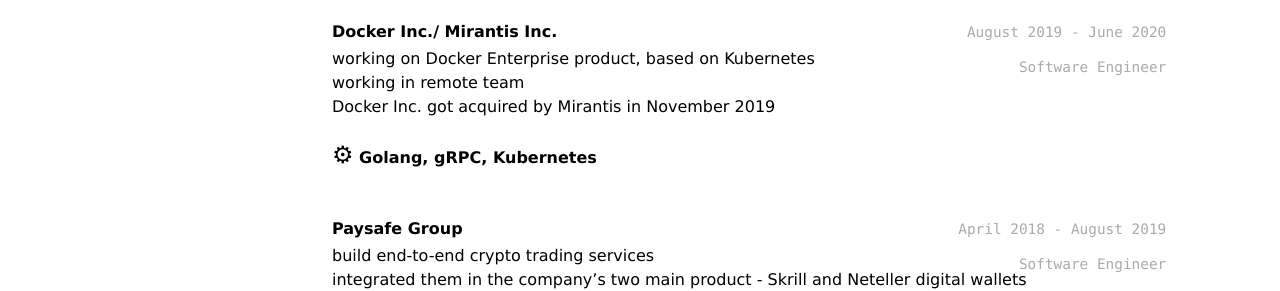
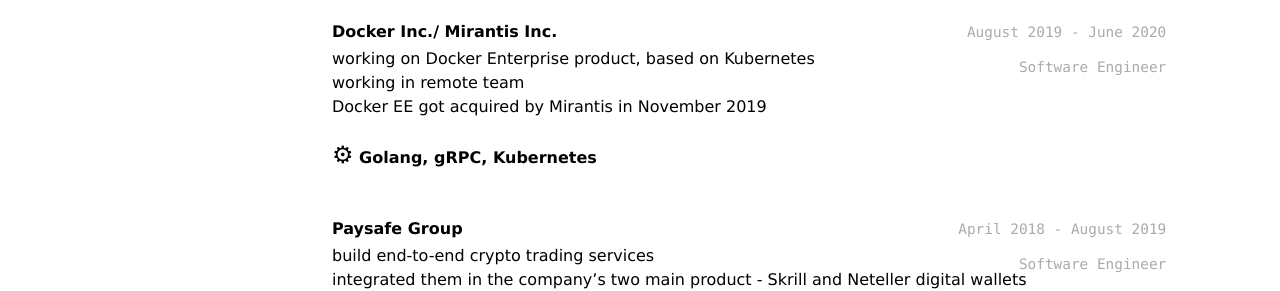
Before and after one commit to asankov/cv, a Jekyll site: the page built from index.md, in a window 1280 px wide. Shown: the part 311-602 px from the top of the page. Built offline with Jekyll 4.4.1, drawn with Linux system fonts in a browser that asks for light colours.

Commit message:
Replace Docker Inc. with Docker EE
when talking about the Mirantis acquisition,
because this is the correct information

```diff
--- a/index.md
+++ b/index.md
@@ -26,7 +26,7 @@ __Docker Inc./ Mirantis Inc.__
 
 * working on Docker Enterprise product, based on Kubernetes
 * working in remote team
-* Docker Inc. got acquired by Mirantis in November 2019
+* Docker EE got acquired by Mirantis in November 2019
 
 __<span style="font-size: 24px">⚙</span> Golang, gRPC, Kubernetes__
 
```
